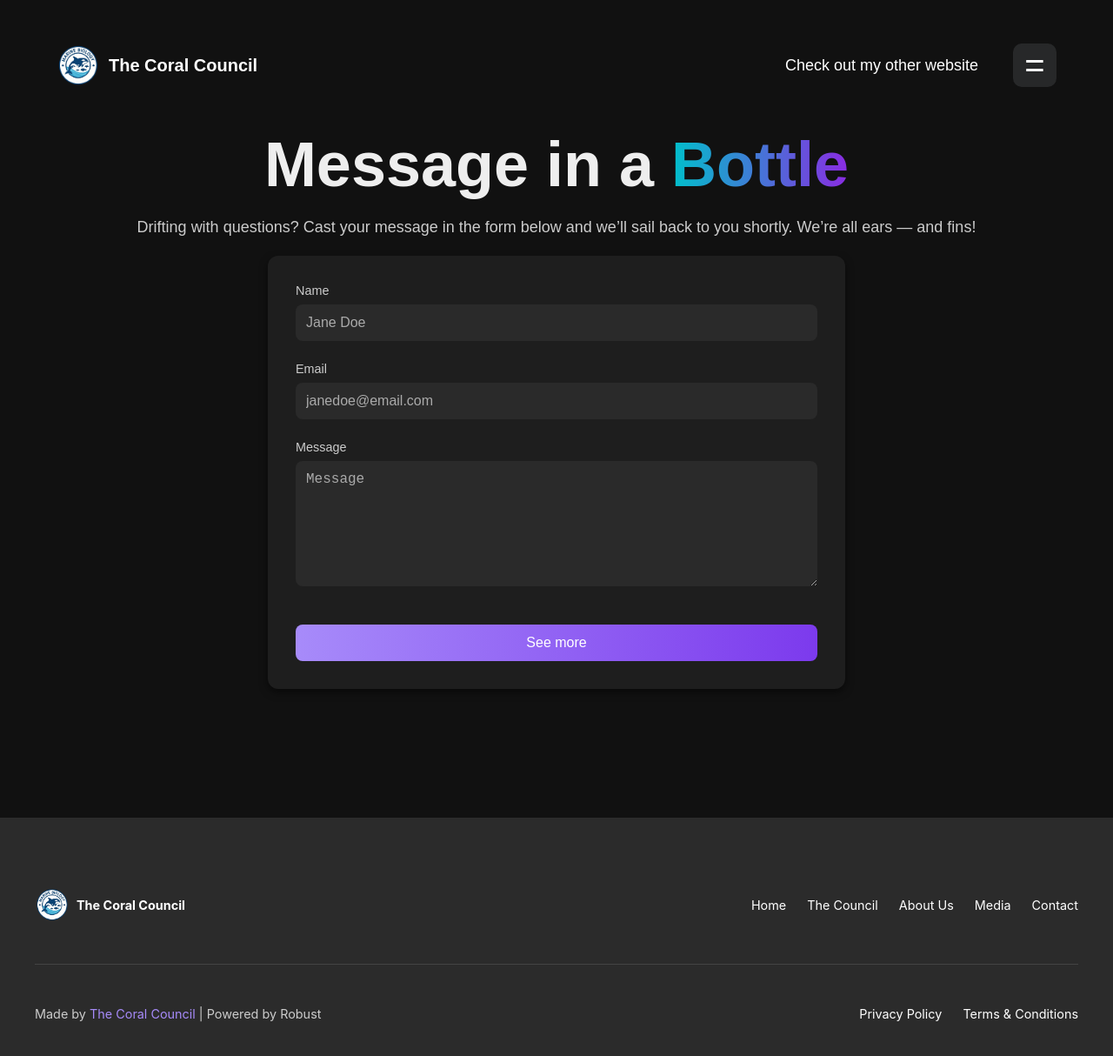
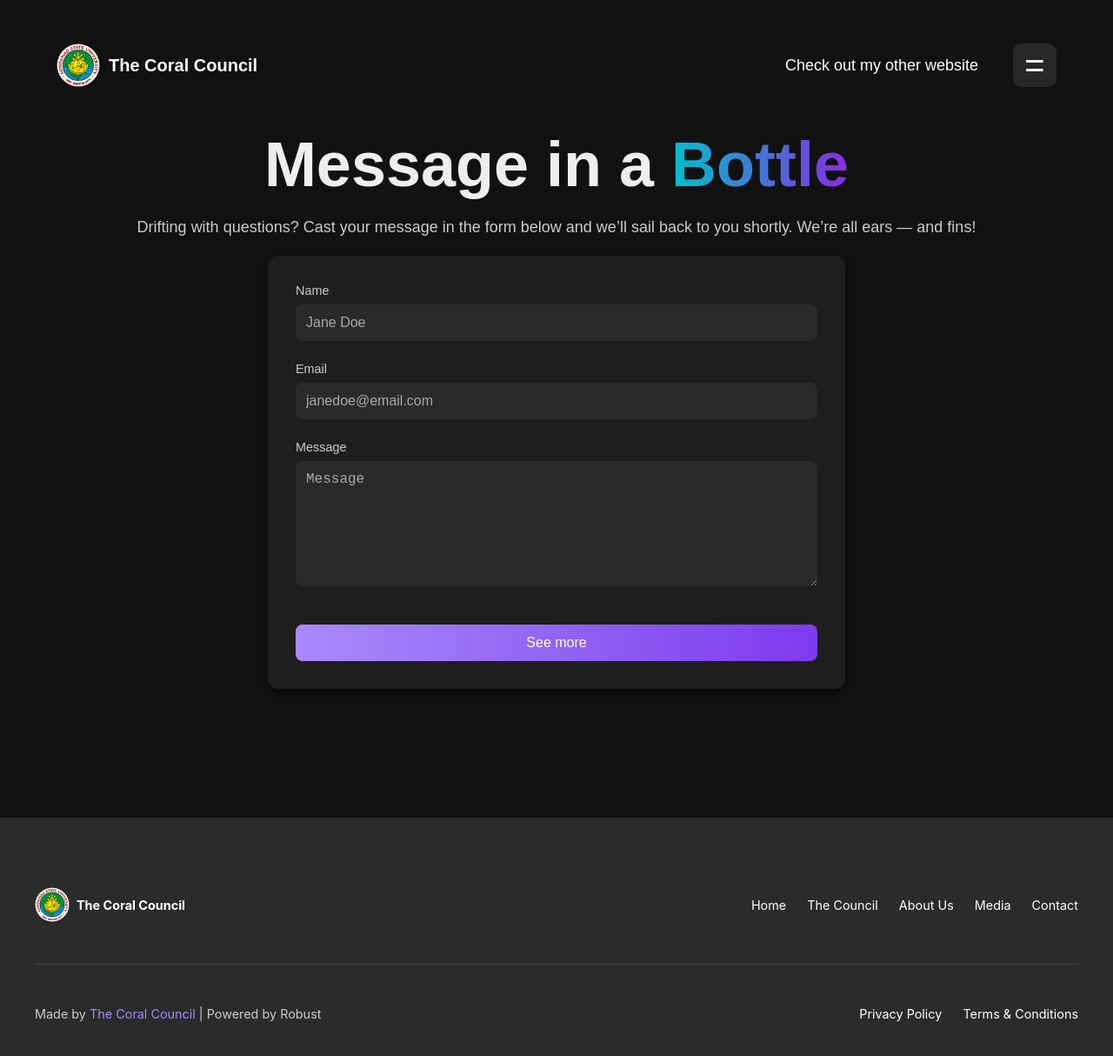
Before and after one commit to fwziiiii/Website-Ni-Dr.-Stephen, a plain HTML site: page contact.html in a window 1280 px wide. Shown: the whole page at 87% size. Drawn offline with Linux system fonts and the light colour scheme.

Commit message:
neww contact.html

```diff
--- a/contact.html
+++ b/contact.html
@@ -10,7 +10,7 @@
     <nav>
         <div class="nav-container">
             <div class="logo">
-                <img src="Media/logo2.png" alt="Logo" class="logo-img"> <!-- Replace with your logo image -->
+                <img src="Media/logo.png" alt="Logo" class="logo-img"> <!-- Replace with your logo image -->
                 <span class="website-name">The Coral Council</span>
             </div>
             <div class="menu">
@@ -58,7 +58,7 @@
           <!-- Top Section -->
           <div class="footer-top">
             <div class="footer-logo">
-              <img src="Media/logo2.png" alt="Logo">
+              <img src="Media/logo.png" alt="Logo">
               <span>The Coral Council</span>
             </div>
             <nav class="footer-nav">
```
